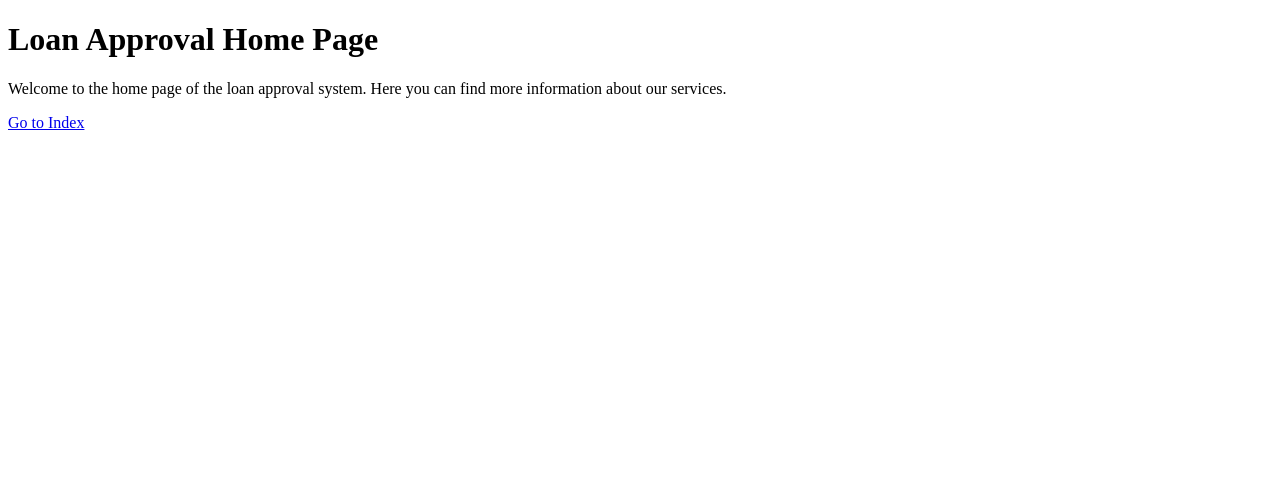
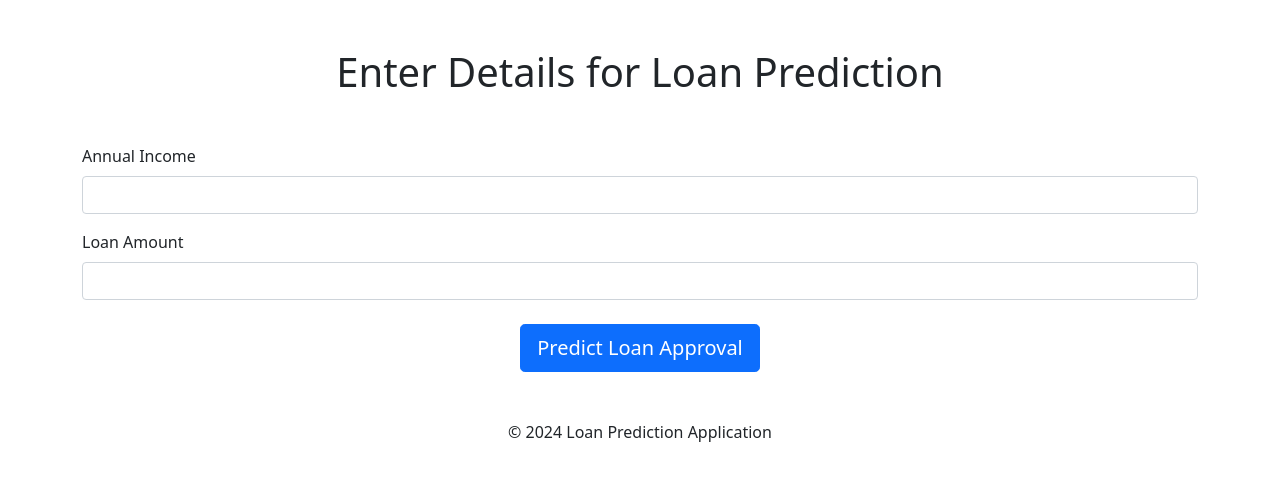
Before and after one commit to vipulwarthe/loan-approval-ecr-ecs, a Flask app: page /home in a window 1280 px wide. Shown: the top 481 px of the page. Run offline with Flask 3, Linux system fonts and the light colour scheme; parts of the project's set-up code (start-up, migrations or seed data) failed here and were passed over; some libraries are stand-ins or nearby versions.

Commit message:
updated code added

```diff
--- /dev/null
+++ b/app.py
@@ -0,0 +1,45 @@
+from flask import Flask, render_template, request
+import pandas as pd
+import pickle
+
+# Create a Flask app instance
+app = Flask(__name__)
+
+# Load the pre-trained model (modify the path to your model file if needed)
+model = pickle.load(open('notebook/random_forest_model.pkl', 'rb'))  # Your model file path here
+
+# Load dataset (modify the path to the dataset)
+data = pd.read_csv('notebook/LoanApprovalPrediction.csv')  # Modify with your actual file path
+
+# Define the route for the landing page (index.html)
+@app.route('/')
+def index():
+    return render_template('index.html')
+
+# Define the route for the home page (home.html)
+@app.route('/home')
+def home():
+    # You can pass the dataset or other necessary data to home.html if needed
+    return render_template('home.html', data=data)
+
+# Define the route for loan prediction (if you want to process input data)
+@app.route('/predict', methods=['POST'])
+def predict():
+    # Get data from the form
+    income = float(request.form['income'])
+    loan_amount = float(request.form['loan_amount'])
+
+    # Assuming the model uses income and loan_amount as features
+    prediction = model.predict([[income, loan_amount]])
+
+    # Return the prediction result to a new template (you can modify this part)
+    if prediction == 1:
+        result = "Loan Approved"
+    else:
+        result = "Loan Denied"
+
+    return render_template('prediction_result.html', prediction=result)
+
+# Run the app in debug mode
+if __name__ == '__main__':
+    app.run(debug=True)
--- a/notebook/app.py
+++ /dev/null
@@ -1,18 +0,0 @@
-from flask import Flask, render_template
-
-# Create a Flask app instance
-app = Flask(__name__)
-
-# Define the route for the home page
-@app.route('/')
-def index():
-    return render_template('index.html')
-
-# Define another route for the home page
-@app.route('/home')
-def home():
-    return render_template('home.html')
-
-# Run the app in debug mode
-if __name__ == '__main__':
-    app.run(debug=True)
--- a/templates/home.html
+++ b/templates/home.html
@@ -3,11 +3,34 @@
 <head>
     <meta charset="UTF-8">
     <meta name="viewport" content="width=device-width, initial-scale=1.0">
-    <title>Home - Loan Approval System</title>
+    <title>Loan Approval Prediction</title>
+    <link rel="stylesheet" href="https://cdnjs.cloudflare.com/ajax/libs/bootstrap/5.1.3/css/bootstrap.min.css">
 </head>
 <body>
-    <h1>Loan Approval Home Page</h1>
-    <p>Welcome to the home page of the loan approval system. Here you can find more information about our services.</p>
-    <a href="/">Go to Index</a>
+    <div class="container">
+        <h1 class="text-center my-5">Enter Details for Loan Prediction</h1>
+
+        <form method="POST" action="/predict">
+            <div class="mb-3">
+                <label for="income" class="form-label">Annual Income</label>
+                <input type="number" class="form-control" id="income" name="income" required>
+            </div>
+
+            <div class="mb-3">
+                <label for="loan_amount" class="form-label">Loan Amount</label>
+                <input type="number" class="form-control" id="loan_amount" name="loan_amount" required>
+            </div>
+
+            <div class="text-center my-4">
+                <button type="submit" class="btn btn-primary btn-lg">Predict Loan Approval</button>
+            </div>
+        </form>
+
+        <footer class="text-center my-5">
+            <p>&copy; 2024 Loan Prediction Application</p>
+        </footer>
+    </div>
+
+    <script src="https://cdnjs.cloudflare.com/ajax/libs/bootstrap/5.1.3/js/bootstrap.bundle.min.js"></script>
 </body>
 </html>
```
Also changed, not shown: templates/index.html (+19 -4 lines), templates/prediction.html (added, +24 -0 lines), requirements.txt (line endings or trailing spaces), 2 other files.
